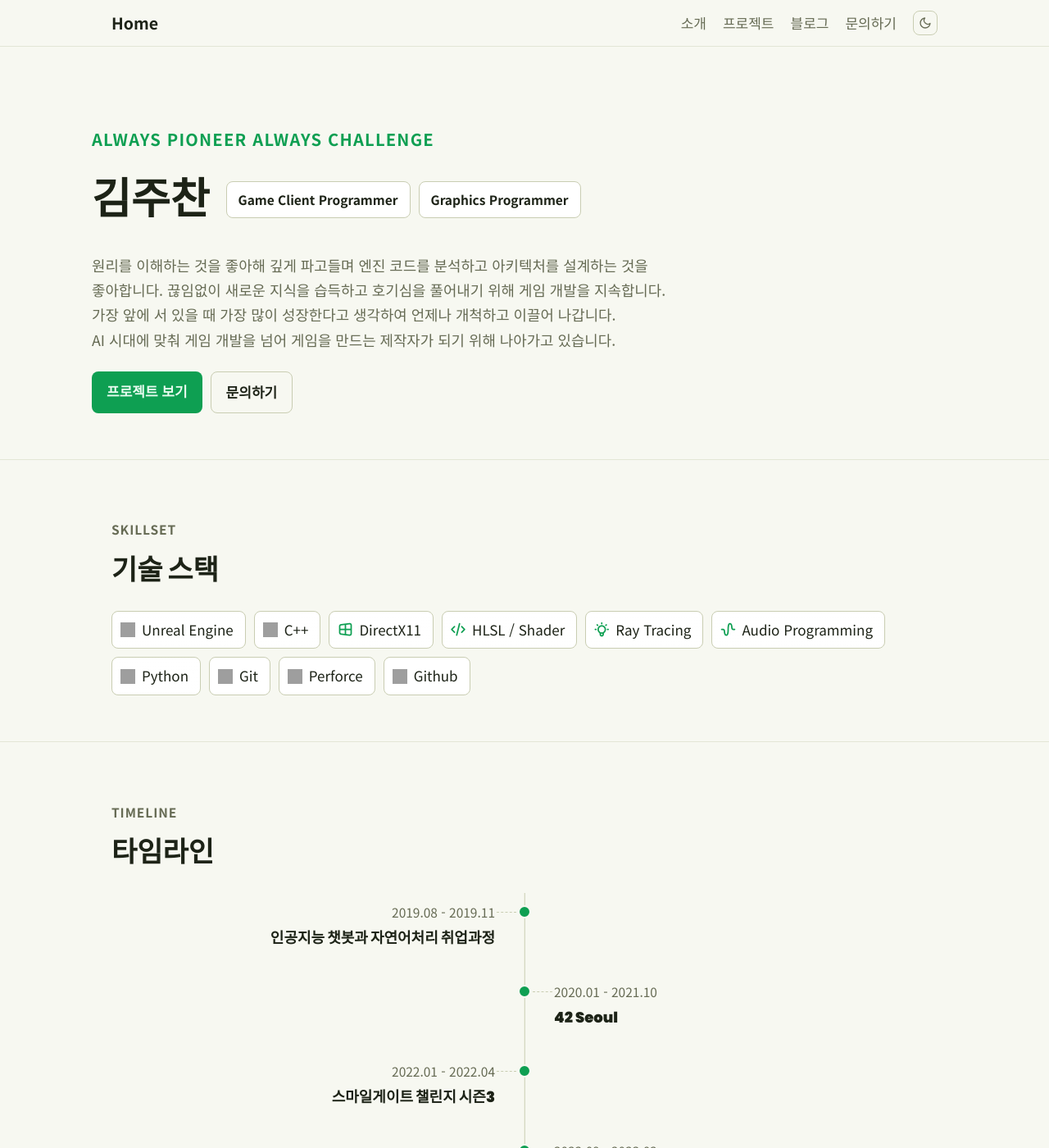
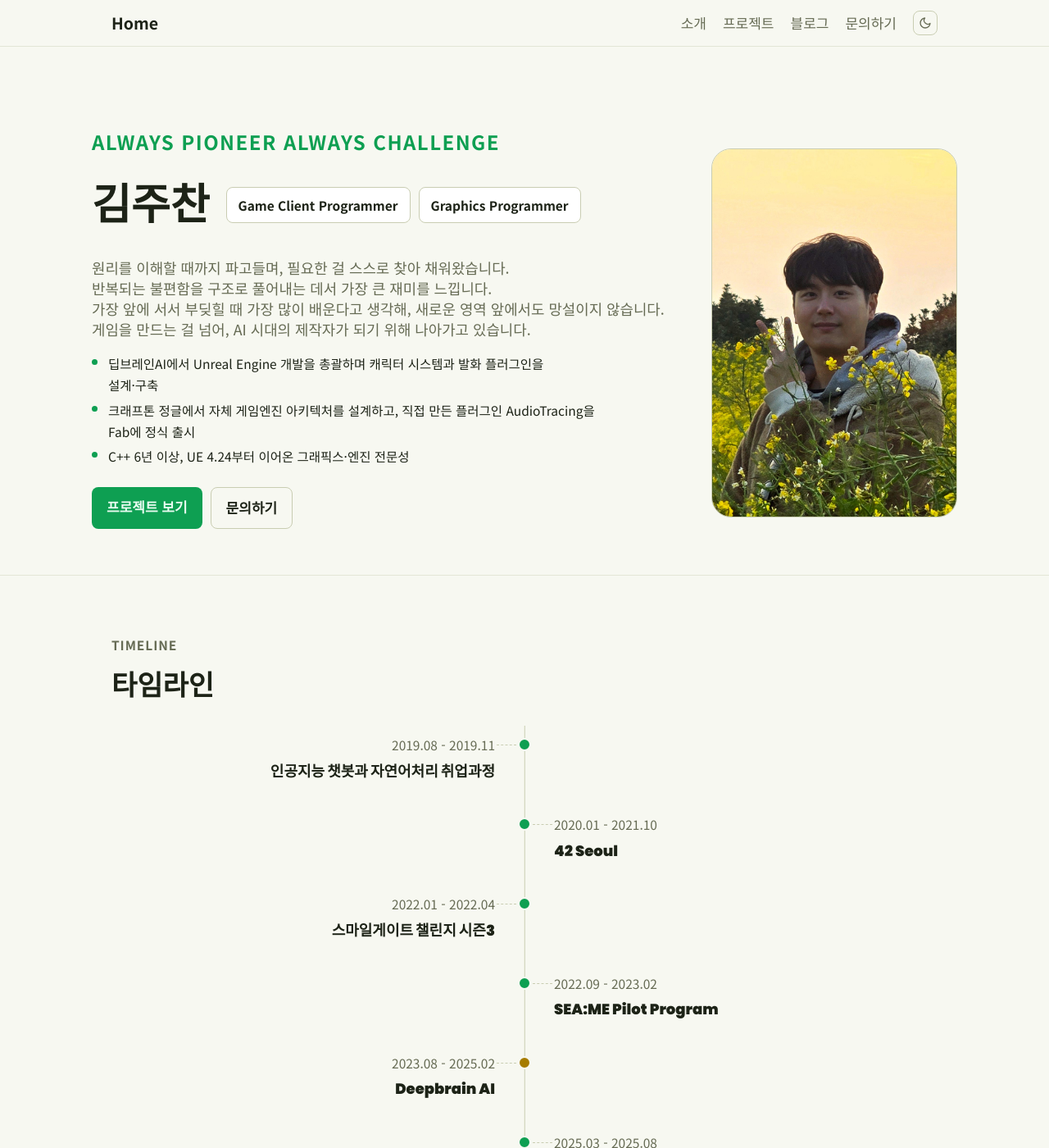
Before and after one commit to skamo3/skamo3.github.io, a Jekyll site: the page built from index.html, in a window 1280 px wide and 1400 px high. Shown: the whole window at 82% size. Built offline with Jekyll 4.4.1, drawn with Linux system fonts in a browser that asks for light colours; some of the changed text lies outside the part shown; grey boxes are pictures that could not be loaded.

Commit message:
Redesign hero intro, wire contact form, and polish homepage sections
- Hero: add profile photo, rewrite tagline into a tighter prose + fact
  list drawn from the revised cover letters, drop the "still lacking"
  self-deprecating framing in favor of concrete ownership statements
- Contact: replace the mailto button with a real name/email/message
  form that submits silently via Web3Forms (public access key, no
  backend needed on GitHub Pages)
- Remove the "최근 글" blog preview section from the homepage now that
  the nav "블로그" link covers that; swap Timeline/Skillset order
- Theme: respect prefers-color-scheme on first visit instead of always
  defaulting to light, while still remembering an explicit toggle

Co-Authored-By: Claude Sonnet 5 <noreply@anthropic.com>

```diff
--- a/_includes/head.html
+++ b/_includes/head.html
@@ -2,7 +2,14 @@
 <meta name="viewport" content="width=device-width, initial-scale=1">
 <script>
 (function () {
-  if (localStorage.getItem("theme") !== "dark") {
+  var saved = localStorage.getItem("theme");
+  if (saved === "dark") return;
+  if (saved === "light") {
+    document.documentElement.setAttribute("data-theme", "light");
+    return;
+  }
+  var prefersDark = window.matchMedia && window.matchMedia("(prefers-color-scheme: dark)").matches;
+  if (!prefersDark) {
     document.documentElement.setAttribute("data-theme", "light");
   }
 })();
--- a/assets/css/style.css
+++ b/assets/css/style.css
@@ -100,8 +100,25 @@ a { color: inherit; text-decoration: none; }
 .hero {
   padding: 96px 0 56px;
 }
+.hero-grid {
+  display: flex;
+  flex-direction: row-reverse;
+  align-items: flex-start;
+  gap: 48px;
+}
+.hero-photo {
+  flex: 0 0 300px;
+  width: 300px;
+  height: 450px;
+  margin-top: 28px;
+  border-radius: 24px;
+  overflow: hidden;
+  border: 0.5px solid var(--border-strong);
+}
+.hero-photo img { width: 100%; height: 100%; object-fit: cover; display: block; filter: brightness(1); }
+.hero-content { flex: 1 1 auto; min-width: 0; }
 .hero .eyebrow {
-  font-size: 20.15px;
+  font-size: 24px;
   letter-spacing: .06em;
   color: var(--accent);
   font-weight: 700;
@@ -111,8 +128,38 @@ a { color: inherit; text-decoration: none; }
 .hero-heading { display: flex; align-items: center; gap: 20px; flex-wrap: wrap; margin-bottom: 20px; }
 .hero-heading .role-badges { gap: 10px; }
 .hero-heading .role-badge { padding: 8px 14px; font-size: 15.5px; border-radius: 8px; }
-.hero p.tagline { font-size: 17.85px; color: var(--text-muted); max-width: 768px; margin-bottom: 0; }
+.hero p.tagline { font-size: 17.85px; line-height: 1.4; color: var(--text-muted); max-width: 768px; margin-bottom: 0; }
+.hero-facts {
+  list-style: none;
+  margin: 16px 0 0;
+  padding: 0;
+  max-width: 620px;
+  display: flex;
+  flex-direction: column;
+  gap: 4px;
+}
+.hero-facts li {
+  position: relative;
+  padding-left: 20px;
+  font-size: 15.5px;
+  color: var(--text);
+}
+.hero-facts li::before {
+  content: "";
+  position: absolute;
+  left: 0;
+  top: 8px;
+  width: 7px;
+  height: 7px;
+  border-radius: 50%;
+  background: var(--accent);
+}
 .hero .cta { display: flex; gap: 10px; margin-top: 24px; }
+
+@media (max-width: 760px) {
+  .hero-grid { flex-direction: column; align-items: flex-start; gap: 24px; }
+  .hero-photo { flex: 0 0 auto; width: 160px; height: 230px; border-radius: 18px; }
+}
 .btn {
   display: inline-block;
   font-size: 17px;
@@ -373,6 +420,37 @@ a { color: inherit; text-decoration: none; }
 }
 .contact-box h3 { font-size: 21px; margin-bottom: 4px; }
 .contact-box p { font-size: 17px; color: var(--text-muted); margin: 0; }
+.contact-form {
+  background: var(--card);
+  border: 0.5px solid var(--border-strong);
+  border-radius: 16px;
+  padding: 28px;
+  display: flex;
+  flex-direction: column;
+  gap: 20px;
+  max-width: 640px;
+}
+.form-field { display: flex; flex-direction: column; gap: 8px; }
+.form-field label { font-size: 15.5px; font-weight: 700; }
+.form-field input,
+.form-field textarea {
+  background: var(--bg);
+  border: 0.5px solid var(--border-strong);
+  border-radius: 8px;
+  padding: 12px 14px;
+  font-size: 16px;
+  color: var(--text);
+  font-family: inherit;
+  resize: vertical;
+}
+.form-field input::placeholder,
+.form-field textarea::placeholder { color: var(--text-muted); }
+.form-field input:focus,
+.form-field textarea:focus { outline: none; border-color: var(--accent); }
+.contact-form .btn { align-self: flex-start; border: none; cursor: pointer; }
+.contact-form .btn:disabled { opacity: 0.6; cursor: default; }
+.form-status { font-size: 15px; color: var(--accent); margin: 0; }
+.form-status.is-error { color: #FF6B6B; }
 .contact-links { display: flex; gap: 18px; margin-top: 20px; }
 .contact-links a { font-size: 17px; color: var(--text-muted); }
 .contact-links a:hover { color: var(--accent); }
--- /dev/null
+++ b/assets/js/contact-form.js
@@ -0,0 +1,43 @@
+(function () {
+  var form = document.getElementById("contact-form");
+  if (!form) return;
+  var status = document.getElementById("cf-status");
+  var button = form.querySelector("button[type=submit]");
+
+  function setStatus(text, isError) {
+    if (!status) return;
+    status.textContent = text;
+    status.hidden = false;
+    status.classList.toggle("is-error", !!isError);
+  }
+
+  form.addEventListener("submit", function (e) {
+    e.preventDefault();
+    button.disabled = true;
+    button.textContent = "전송 중...";
+
+    var data = Object.fromEntries(new FormData(form));
+
+    fetch("https://api.web3forms.com/submit", {
+      method: "POST",
+      headers: { "Content-Type": "application/json", Accept: "application/json" },
+      body: JSON.stringify(data),
+    })
+      .then(function (res) { return res.json(); })
+      .then(function (result) {
+        if (result.success) {
+          setStatus("문의가 전송되었습니다. 감사합니다!", false);
+          form.reset();
+        } else {
+          setStatus("전송에 실패했습니다. 잠시 후 다시 시도해주세요.", true);
+        }
+      })
+      .catch(function () {
+        setStatus("전송에 실패했습니다. 잠시 후 다시 시도해주세요.", true);
+      })
+      .finally(function () {
+        button.disabled = false;
+        button.textContent = "전송";
+      });
+  });
+})();
--- a/index.html
+++ b/index.html
@@ -3,6 +3,11 @@ layout: default
 title: Home
 ---
 <section class="hero wrap" id="about">
+  <div class="hero-grid">
+    <div class="hero-photo">
+      <img src="{{ '/assets/images/shared/profile.jpg' | relative_url }}" alt="김주찬">
+    </div>
+    <div class="hero-content">
       <p class="eyebrow">ALWAYS PIONEER ALWAYS CHALLENGE</p>
       <div class="hero-heading">
         <h1>김주찬</h1>
@@ -12,34 +17,20 @@ title: Home
         </div>
       </div>
       <p class="tagline">
-    원리를 이해하는 것을 좋아해 깊게 파고들며 엔진 코드를 분석하고 아키텍처를 설계하는 것을 좋아합니다.
-    끊임없이 새로운 지식을 습득하고 호기심을 풀어내기 위해 게임 개발을 지속합니다.<br>
-    가장 앞에 서 있을 때 가장 많이 성장한다고 생각하여 언제나 개척하고 이끌어 나갑니다.<br>
-    AI 시대에 맞춰 게임 개발을 넘어 게임을 만드는 제작자가 되기 위해 나아가고 있습니다.
+        원리를 이해할 때까지 파고들며, 필요한 걸 스스로 찾아 채워왔습니다.<br>
+        반복되는 불편함을 구조로 풀어내는 데서 가장 큰 재미를 느낍니다.<br>
+        가장 앞에 서서 부딪힐 때 가장 많이 배운다고 생각해, 새로운 영역 앞에서도 망설이지 않습니다.<br>
+        게임을 만드는 걸 넘어, AI 시대의 제작자가 되기 위해 나아가고 있습니다.
       </p>
+      <ul class="hero-facts">
+        <li>딥브레인AI에서 Unreal Engine 개발을 총괄하며 캐릭터 시스템과 발화 플러그인을<br>설계·구축</li>
+        <li>크래프톤 정글에서 자체 게임엔진 아키텍처를 설계하고, 직접 만든 플러그인 AudioTracing을 Fab에 정식 출시</li>
+        <li>C++ 6년 이상, UE 4.24부터 이어온 그래픽스·엔진 전문성</li>
+      </ul>
       <div class="cta">
         <a class="btn btn-primary" href="#projects">프로젝트 보기</a>
         <a class="btn btn-ghost" href="#contact">문의하기</a>
       </div>
-</section>
-
-<section class="section" id="skills">
-  <div class="wrap">
-    <p class="section-label">SKILLSET</p>
-    <h2>기술 스택</h2>
-    <div class="skill-chips">
-      {% for s in site.data.skills %}
-      <div class="skill-chip">
-        <span class="skill-icon">
-          {% if s.type == "logo" %}
-          <img src="https://cdn.simpleicons.org/{{ s.icon }}/8B949E" alt="" loading="lazy">
-          {% else %}
-          <i class="ti {{ s.icon }}" aria-hidden="true"></i>
-          {% endif %}
-        </span>
-        {{ s.name }}
-      </div>
-      {% endfor %}
     </div>
   </div>
 </section>
@@ -67,6 +58,27 @@ title: Home
       {% endfor %}
     </div>
     <p class="th-hint">항목에 마우스를 올리면(또는 탭하면) 세부 내용이 펼쳐집니다</p>
+  </div>
+</section>
+
+<section class="section" id="skills">
+  <div class="wrap">
+    <p class="section-label">SKILLSET</p>
+    <h2>기술 스택</h2>
+    <div class="skill-chips">
+      {% for s in site.data.skills %}
+      <div class="skill-chip">
+        <span class="skill-icon">
+          {% if s.type == "logo" %}
+          <img src="https://cdn.simpleicons.org/{{ s.icon }}/8B949E" alt="" loading="lazy">
+          {% else %}
+          <i class="ti {{ s.icon }}" aria-hidden="true"></i>
+          {% endif %}
+        </span>
+        {{ s.name }}
+      </div>
+      {% endfor %}
+    </div>
   </div>
 </section>
 
@@ -99,35 +111,29 @@ title: Home
 
 <script src="{{ '/assets/js/project-highlight.js' | relative_url }}?v={{ site.time | date: '%s' }}" defer></script>
 
-<section class="section" id="blog-preview">
-  <div class="wrap">
-    <p class="section-label">BLOG</p>
-    <h2>최근 글</h2>
-    <div class="post-list">
-      {% for post in site.posts limit:3 %}
-      <a class="post-item" href="{{ post.url | relative_url }}">
-        <span class="title">{{ post.title }}</span>
-        <span class="date">{{ post.date | date: "%Y.%m.%d" }}</span>
-      </a>
-      {% endfor %}
-      {% if site.posts.size == 0 %}
-      <p class="about-text">아직 작성된 글이 없습니다.</p>
-      {% endif %}
-    </div>
-  </div>
-</section>
-
 <section class="section" id="contact">
   <div class="wrap">
     <p class="section-label">CONTACT</p>
     <h2>문의하기</h2>
-    <div class="contact-box">
-      <div>
-        <h3>함께 일해보고 싶으신가요?</h3>
-        <p>채용 제안, 협업 문의 모두 환영합니다. 이메일로 편하게 연락 주세요.</p>
+    <form class="contact-form" id="contact-form">
+      <input type="hidden" name="access_key" value="3ad1f82c-1a7e-4893-8f05-580c66770ed5">
+      <input type="hidden" name="subject" value="포트폴리오 문의">
+      <input type="checkbox" name="botcheck" style="display:none" tabindex="-1" autocomplete="off">
+      <div class="form-field">
+        <label for="cf-name">이름</label>
+        <input type="text" id="cf-name" name="name" placeholder="이름을 입력해주세요" required>
       </div>
-      <a class="btn btn-primary" href="mailto:{{ site.author.email }}?subject=포트폴리오 문의">이메일 보내기</a>
+      <div class="form-field">
+        <label for="cf-email">이메일</label>
+        <input type="email" id="cf-email" name="email" placeholder="이메일을 입력해주세요" required>
       </div>
+      <div class="form-field">
+        <label for="cf-message">내용</label>
+        <textarea id="cf-message" name="message" rows="6" placeholder="내용을 입력해주세요" required></textarea>
+      </div>
+      <button type="submit" class="btn btn-primary">전송</button>
+      <p class="form-status" id="cf-status" hidden></p>
+    </form>
     <div class="contact-links">
       <a href="https://github.com/{{ site.author.github }}" target="_blank" rel="noopener">Github</a>
       <a href="https://free-grin-2e0.notion.site/portfolio" target="_blank" rel="noopener">Notion 포트폴리오</a>
@@ -135,3 +141,5 @@ title: Home
     </div>
   </div>
 </section>
+
+<script src="{{ '/assets/js/contact-form.js' | relative_url }}?v={{ site.time | date: '%s' }}" defer></script>
```
Also changed, not shown: assets/images/shared/profile.jpg (added). Lines whose indentation alone changed are shown as unchanged.
